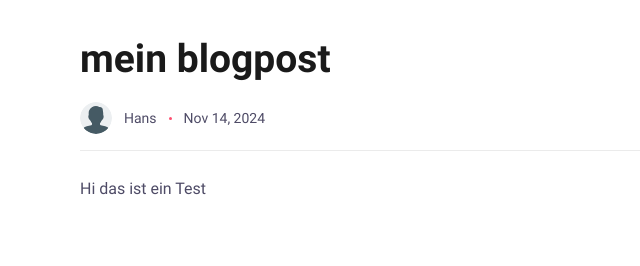
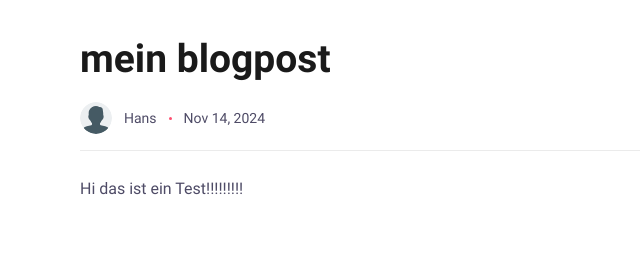
Before and after one commit to gitlerat/netlifytestwebsite, an Eleventy site: page src/content/blog/mein-blogpost.md in a window 1280 px wide. Shown: the part 792-1058 px from the top of the page, 0-640 px from the left. Built offline with nearby package versions, Linux system fonts and the light colour scheme; Eleventy itself is replaced by a stand-in of ours; files that its build step writes are made by us from their sources.

Commit message:
Update Blog “mein-blogpost”

```diff
--- a/src/content/blog/mein-blogpost.md
+++ b/src/content/blog/mein-blogpost.md
@@ -9,4 +9,4 @@
 image: /assets/images/blog/landing.jpg
 imageAlt: Kitchen
 ---
-Hi das ist ein Test
+Hi das ist ein Test!!!!!!!!!
```
